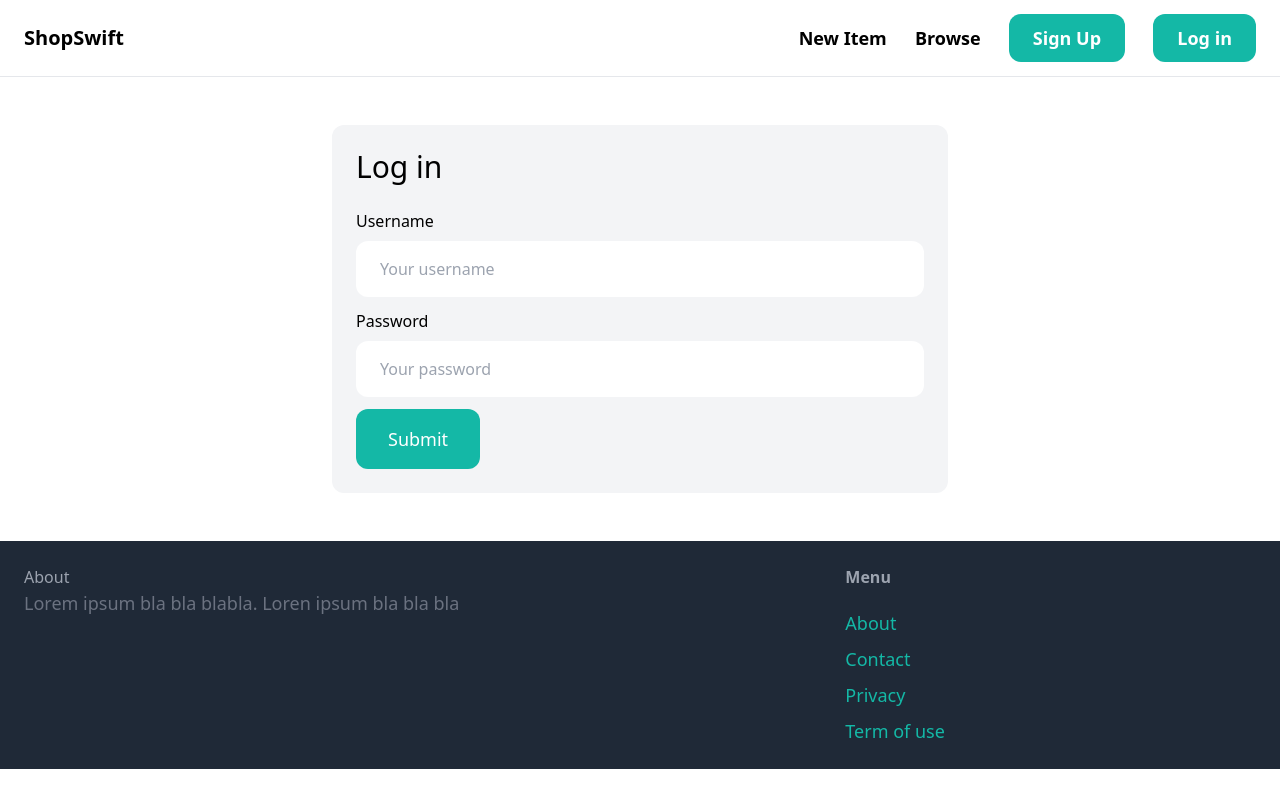
After one commit to AmirS0hail/ShopSwift, a Django app: page /login/ in a window 1280 px wide. The commit adds this page. Run offline with Django 5.2, Linux system fonts and the light colour scheme; some libraries are stand-ins or nearby versions.

Commit message:
login flow completed

```diff
--- a/ShopSwift/ShopSwift/settings.py
+++ b/ShopSwift/ShopSwift/settings.py
@@ -27,6 +27,9 @@ DEBUG = True
 
 ALLOWED_HOSTS = []
 
+LOGIN_URL = '/login/'
+LOGIN_REDIRECT_URL = '/'
+LOGOUT_REDIRECT_URL = '/'
 
 # Application definition
 
--- a/ShopSwift/core/forms.py
+++ b/ShopSwift/core/forms.py
@@ -1,6 +1,17 @@
 from django import forms
-from django.contrib.auth.forms import UserCreationForm
+from django.contrib.auth.forms import UserCreationForm, AuthenticationForm
 from django.contrib.auth.models import User
+
+class LoginForm(AuthenticationForm):
+  username = forms.CharField(widget=forms.TextInput(attrs={
+    'placeholder': 'Your username',
+    'class': 'w-full py-4 px-6 rounded-xl'
+  }))
+
+  password = forms.CharField(widget=forms.PasswordInput(attrs = {
+    'placeholder': 'Your password',
+    'class': 'w-full py-4 px-6 rounded-xl'
+  }))
 
 class SignupForm(UserCreationForm):
   class Meta:
--- a/ShopSwift/core/templates/core/base.html
+++ b/ShopSwift/core/templates/core/base.html
@@ -21,16 +21,29 @@
         >
         <a href="#" class="text-lg font-semibold hover:text-gray-500">Browse</a>
 
+        {% if request.user.is_authenticated %}
+          <a
+            href=""
+            class="px-6 py-3 text-lg font-semibold bg-teal-500 text-white rounded-xl hover:bg-teal-700"
+            >Inbox</a
+          >
+          <a
+            href=""
+            class="px-6 py-3 text-lg font-semibold bg-gray-500 text-white rounded-xl hover:bg-teal-700"
+            >Dashboard</a
+          >
+        {% else %}
           <a
             href="{% url 'core:signup'%}"
             class="px-6 py-3 text-lg font-semibold bg-teal-500 text-white rounded-xl hover:bg-teal-700"
             >Sign Up</a
           >
           <a
-          href=""
+            href="{% url 'core:login'%}"
             class="px-6 py-3 text-lg font-semibold bg-teal-500 text-white rounded-xl hover:bg-teal-700"
             >Log in</a
           >
+        {% endif %}
       </div>
     </nav>
     <div class="px-6 py-6">{% block content %} {% endblock%}</div>
--- /dev/null
+++ b/ShopSwift/core/templates/core/login.html
@@ -0,0 +1,35 @@
+{% extends 'core/base.html' %}
+
+{% block title %} Log in {% endblock %}
+
+{% block content %}
+  <div class="w-1/2 my-6 p-6 mx-auto bg-gray-100 rounded-xl">
+    <h1 class="mb-6 text-3xl">Log in</h1>
+
+    <form action="." method="post">
+      {% csrf_token %}
+
+      <div class="mb-3">
+        <label class="inline-block mb-2">Username</label><br>
+        {{ form.username }}
+      </div>
+
+      <div class="mb-3">
+        <label class="inline-block mb-2">Password</label><br>
+        {{ form.password }}
+      </div>
+
+      {% if form.errors or form.non_field_errors %}
+        <div class="mb-3 p-6 bg-red-100 rounded-xl">
+          {% for field in form %}
+            {{ field.errors}}
+          {% endfor %}
+
+          {{ form.non_field_errors }}
+        </div>
+      {% endif %}
+
+      <button class="py-4 px-8 text-lg bg-teal-500 hover:bg-teal-700 rounded-xl text-white">Submit</button>
+    </form>
+  </div>
+{% endblock %}
--- a/ShopSwift/core/urls.py
+++ b/ShopSwift/core/urls.py
@@ -1,11 +1,14 @@
+from django.contrib.auth import views as auth_views
 from django.urls import path
 
 from . import views
+from .forms import LoginForm
 
 app_name = 'core'
 
 urlpatterns = [
   path('', views.index, name='index'),
   path('contact/', views.contact, name='contact'),
-  path('signup/', views.signup, name='signup')
+  path('signup/', views.signup, name='signup'),
+  path('login/', auth_views.LoginView.as_view(template_name='core/login.html', authentication_form=LoginForm), name='login'),
 ]
```
Lines whose indentation alone changed are shown as unchanged.
